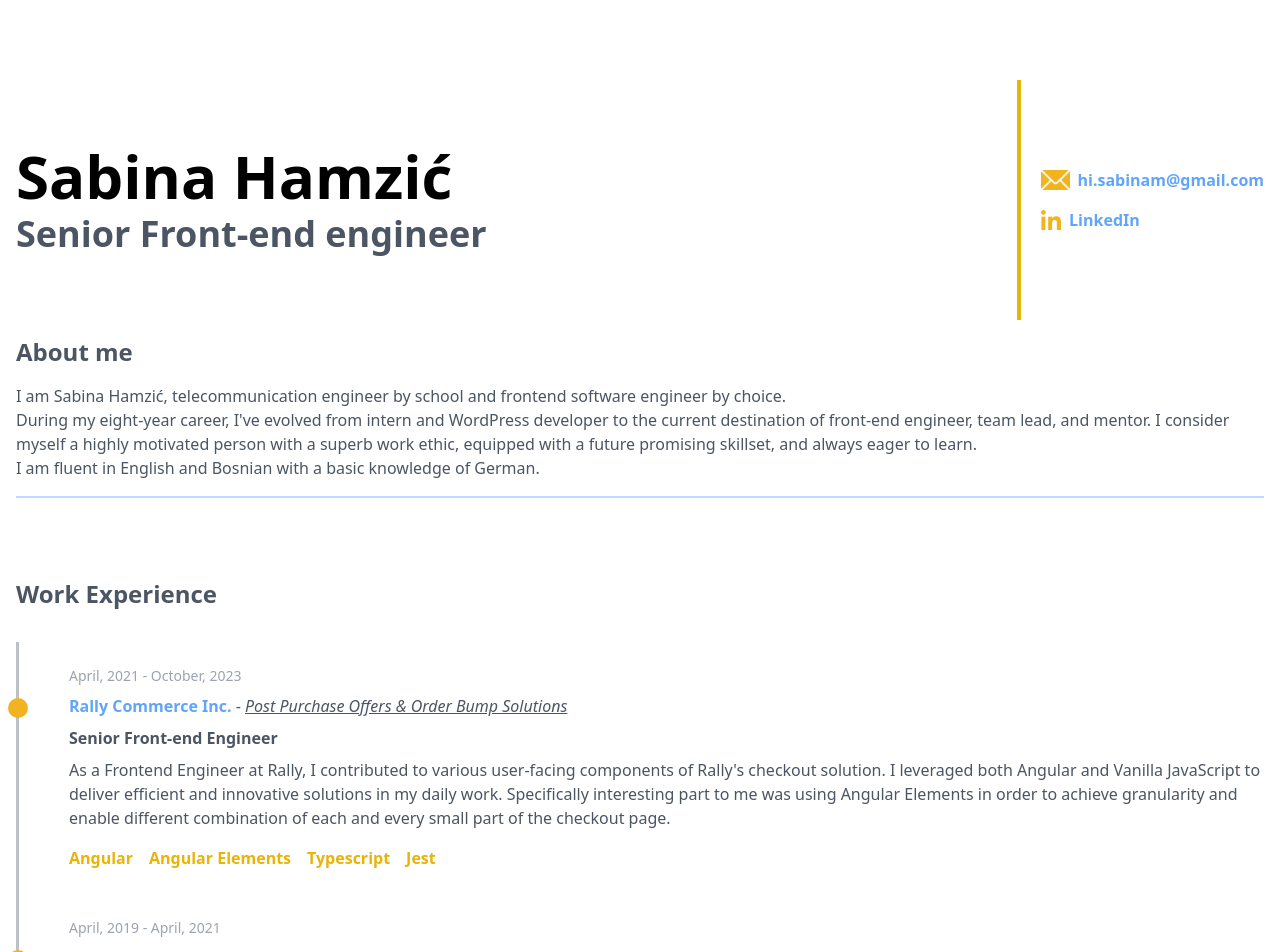
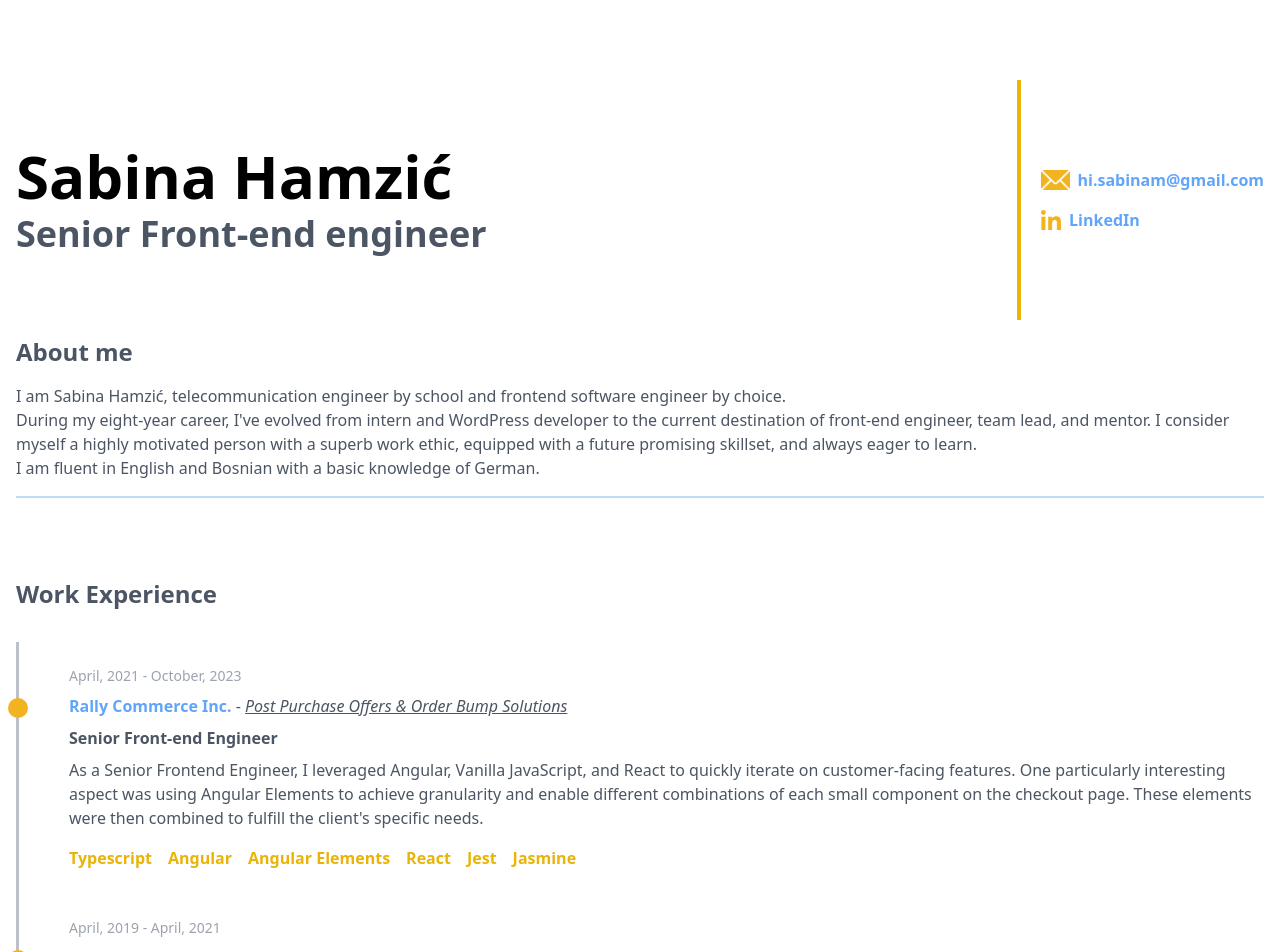
Before and after one commit to sbnhmzc/cv, a React (Create React App) app: page / in a window 1280 px wide. Shown: the top 952 px of the page. Built offline with nearby package versions, Linux system fonts and the light colour scheme.

Commit message:
rally experience vol2

```diff
--- a/src/data/skills.js
+++ b/src/data/skills.js
@@ -5,7 +5,7 @@ export const technologies = [
     description: [
       {
         type: "text",
-        text: `I have started to learn Ract in my free time. First example of its usage is this very CV.`,
+        text: `I began learning React in my free time as soon as it was introduced to the market, driven by my curiosity as a frontend developer. The first example of its usage is this very CV, which proved to be incredibly handy when an opportunity arose to integrate it with Rally elements.`,
       },
     ],
   },
--- a/src/data/workExperience.js
+++ b/src/data/workExperience.js
@@ -8,12 +8,17 @@ export const workExperience = [
     description: [
       {
         type: "text",
-        text: `As a Frontend Engineer at Rally, I contributed to various user-facing components of Rally's checkout solution.
-        I leveraged both Angular and Vanilla JavaScript to deliver efficient and innovative solutions in my daily work. Specifically interesting part to me was using Angular Elements
-        in order to achieve granularity and enable different combination of each and every small part of the checkout page.`,
+        text: `As a Senior Frontend Engineer, I leveraged Angular, Vanilla JavaScript, and React to quickly iterate on customer-facing features. One particularly interesting aspect was using Angular Elements to achieve granularity and enable different combinations of each small component on the checkout page. These elements were then combined to fulfill the client's specific needs.`,
       },
     ],
-    skills: ["Angular", "Angular Elements", "Typescript", "Jest"],
+    skills: [
+      "Typescript",
+      "Angular",
+      "Angular Elements",
+      "React",
+      "Jest",
+      "Jasmine",
+    ],
   },
   {
     duration: "April, 2019 - April, 2021",
```
